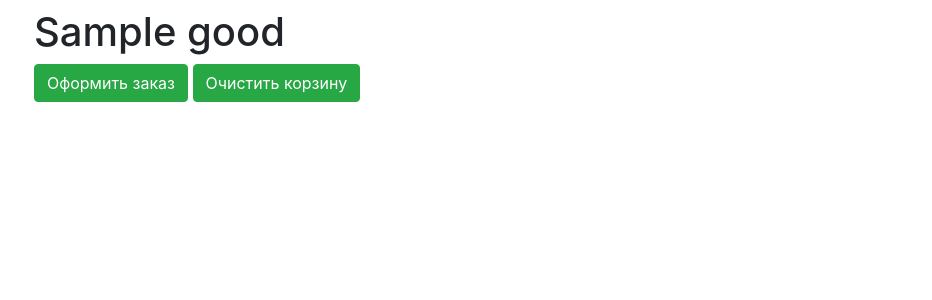
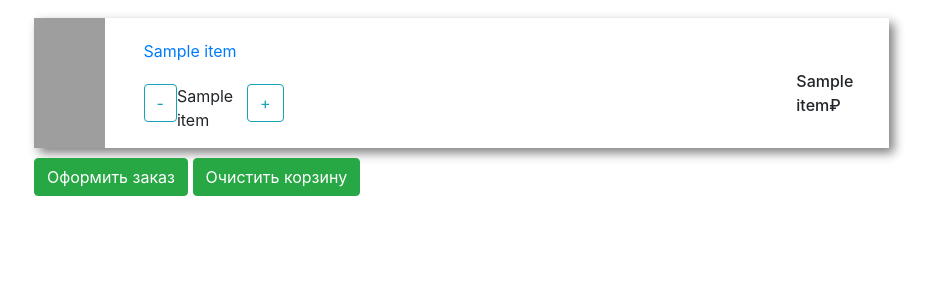
Before and after one commit to lisa-leonowa/store, a Flask app: template templates/basket.html in a window 1280 px wide. Shown: the part 70-370 px from the top of the page, without its empty margins (51-983 px from the left). Run offline with Flask 2, Linux system fonts and the light colour scheme; the template is opened without the code that fills it: most values are stand-ins (such as "Sample title", 1, 10 or a date in 2020); some libraries are stand-ins or nearby versions; grey boxes are pictures that could not be loaded.

Commit message:
Update basket.html

```diff
--- a/templates/basket.html
+++ b/templates/basket.html
@@ -1,10 +1,32 @@
 {% extends "base.html" %}
 
 {% block content %}
+    <link rel="stylesheet" type="text/css" href="/static/css/basket_style.css" />
     <h1>{{ message }}</h1>
-    {% for i in goods %}
-        <h1>{{ i }}</h1>
-    {% endfor %}
+    <div class="cont">
+        {% for item in goods %}
+            <div class="good">
+                <div><img src="/static/{{ item[2] }}.jpg"></div>
+                <div class="name">
+                    <div class="info"><a href="/info/{{ item[0] }}">{{ item[1] }}</a></div>
+                    <div class="number">
+                        <form class="style" method="post">
+                            <input type="hidden" name="button" value="1 {{ item[0] }}">
+                            <input type="submit" class="btn btn-outline-info" value="-">
+                        </form>
+                        <div> {{ item[4] }} </div>
+                        <form class="style" method="post">
+                            <input type="hidden" name="button" value="2 {{ item[0] }}">
+                            <input type="submit" class="btn btn-outline-info" value="+">
+                        </form>
+                    </div>
+                </div>
+                <div class="coast">
+                    <div>{{ item[3] }}₽</div>
+                </div>
+            </div>
+        {% endfor %}
+    </div>
     <a class="btn btn-success" href="/order">Оформить заказ</a>
     <a class="btn btn-success" href="/clear">Очистить корзину</a>
 {% endblock %}
```
